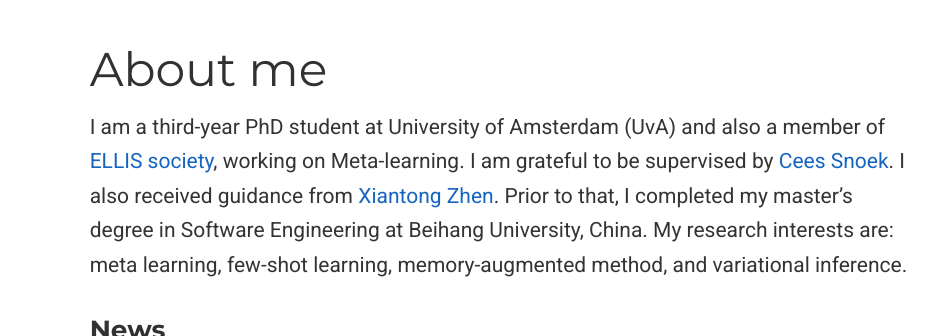
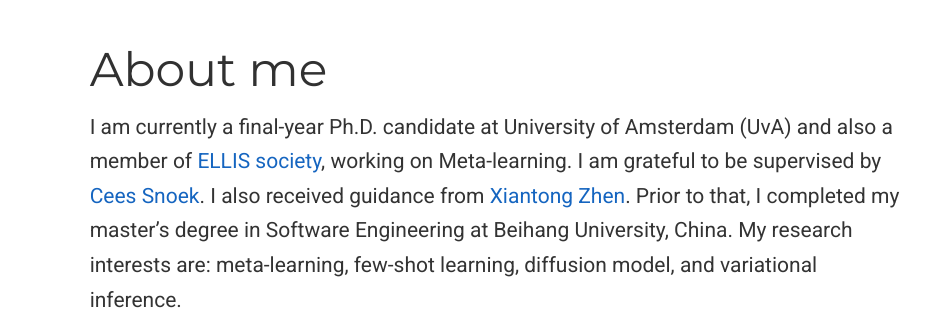
Before and after one commit to YingjunDu/YingjunDu.github.io, a plain HTML site: page index.html in a window 1280 px wide. Shown: the part 101-437 px from the top of the page, 352-1280 px from the left. Drawn offline with nearby package versions, Linux system fonts and the light colour scheme; some icons are missing.

Commit message:
final year

```diff
--- a/index.html
+++ b/index.html
@@ -311,7 +311,7 @@
     <h1>About me</h1>
 
     <div class="article-style">
-      <p>I am a third-year PhD student at University of Amsterdam (UvA) and also a member of <a href="https://ellis.eu/projects/learning-with-limited-data" target="_blank" rel="noopener">ELLIS society</a>, working on Meta-learning. I am grateful to be supervised by  <a href="https://www.ceessnoek.info/index.php/biography/" target="_blank" rel="noopener">Cees Snoek</a>.  I also received guidance from  <a href="https://scholar.google.ca/citations?user=DnBb3e0AAAAJ&hl=en" target="_blank" rel="noopener">Xiantong Zhen</a>. Prior to that, I completed my master&rsquo;s degree in Software Engineering at Beihang University, China.  My research interests are: meta learning, few-shot learning, memory-augmented method, and variational inference.</p>
+      <p>I am currently a final-year Ph.D. candidate at University of Amsterdam (UvA) and also a member of <a href="https://ellis.eu/projects/learning-with-limited-data" target="_blank" rel="noopener">ELLIS society</a>, working on Meta-learning. I am grateful to be supervised by  <a href="https://www.ceessnoek.info/index.php/biography/" target="_blank" rel="noopener">Cees Snoek</a>.  I also received guidance from  <a href="https://scholar.google.ca/citations?user=DnBb3e0AAAAJ&hl=en" target="_blank" rel="noopener">Xiantong Zhen</a>. Prior to that, I completed my master&rsquo;s degree in Software Engineering at Beihang University, China.  My research interests are: meta-learning, few-shot learning, diffusion model, and variational inference.</p>
 
 <h3 id="news">News</h3>
 <ul>
```
Also changed, not shown: 1 other file.
